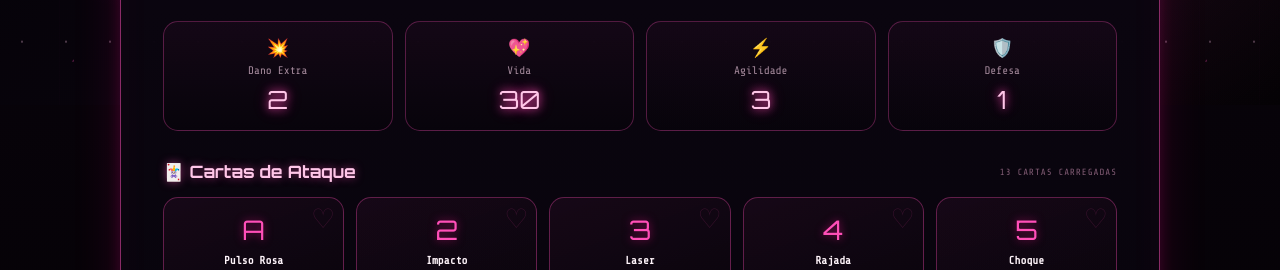
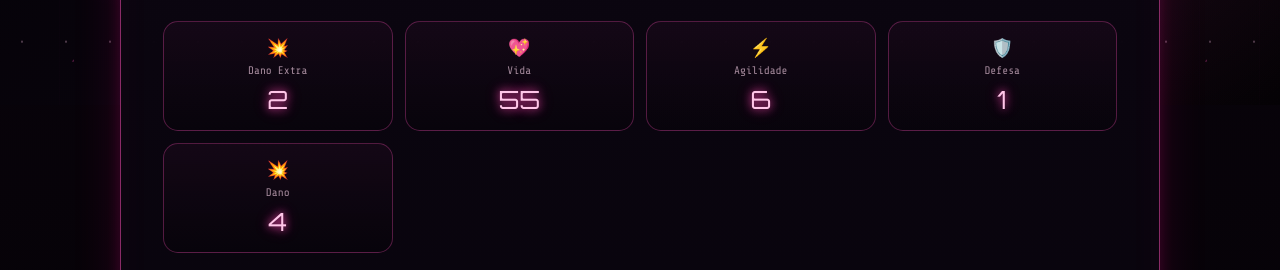
Before and after one commit to juliatorresavila0-ux/Julia-Hangar, a plain HTML site: page index.html in a window 1280 px wide. Shown: the part 695-965 px from the top of the page. Drawn offline with nearby package versions, Linux system fonts and the light colour scheme.

Commit message:
Update index.html

```diff
--- a/index.html
+++ b/index.html
@@ -56,9 +56,10 @@
 
     <section class="atributos">
       <article class="atributo"><span class="icone">💥</span><span class="atributo-nome">Dano Extra</span><span class="atributo-valor">2</span></article>
-      <article class="atributo"><span class="icone">💖</span><span class="atributo-nome">Vida</span><span class="atributo-valor">30</span></article>
-      <article class="atributo"><span class="icone">⚡</span><span class="atributo-nome">Agilidade</span><span class="atributo-valor">3</span></article>
+      <article class="atributo"><span class="icone">💖</span><span class="atributo-nome">Vida</span><span class="atributo-valor">55</span></article>
+      <article class="atributo"><span class="icone">⚡</span><span class="atributo-nome">Agilidade</span><span class="atributo-valor">6</span></article>
       <article class="atributo"><span class="icone">🛡️</span><span class="atributo-nome">Defesa</span><span class="atributo-valor">1</span></article>
+      <article class="atributo"><span class="icone">💥</span><span class="atributo-nome">Dano</span><span class="atributo-valor">4</span></article>
     </section>
 
     <div class="linha-titulo"><h2>🃏 Cartas de Ataque</h2><span>13 CARTAS CARREGADAS</span></div>
```
